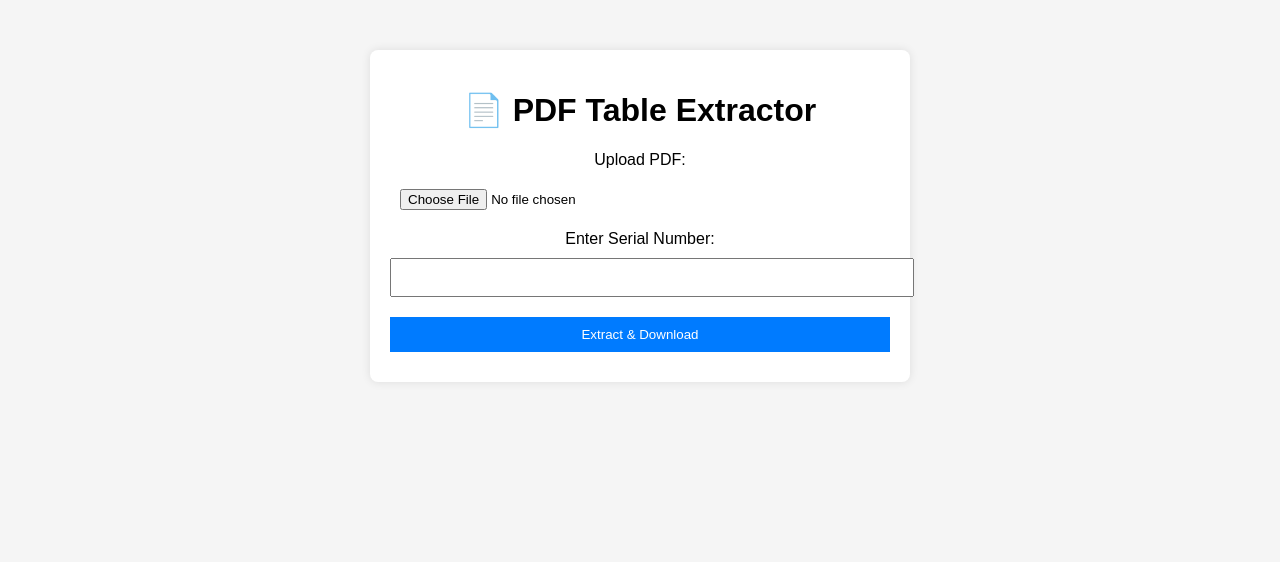
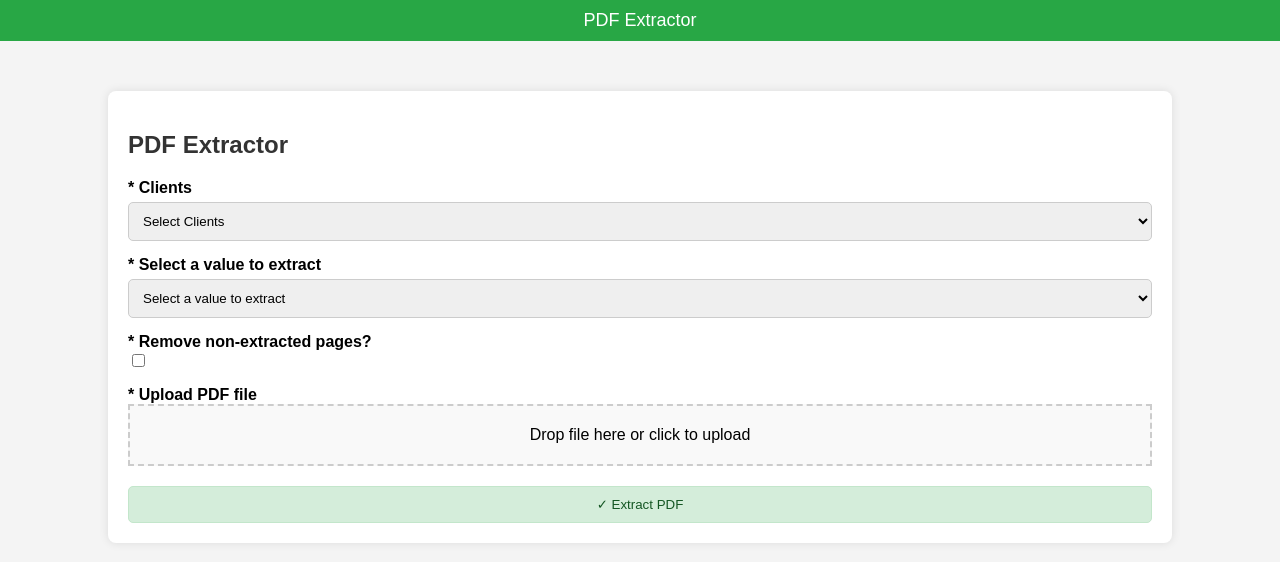
Before and after one commit to romalpages/pagestest, a Flask app: page / in a window 1280 px wide. Shown: the top 562 px of the page. Run offline with Flask 3, Linux system fonts and the light colour scheme.

Commit message:
Update upload.html

```diff
--- a/templates/upload.html
+++ b/templates/upload.html
@@ -3,19 +3,89 @@
 <head>
     <meta charset="UTF-8">
     <meta name="viewport" content="width=device-width, initial-scale=1.0">
-    <title>PDF Table Extractor</title>
-    <link rel="stylesheet" href="{{ url_for('static', filename='styles.css') }}">
+    <title>PDF Extractor</title>
+    <style>
+        body {
+            font-family: Arial, sans-serif;
+            background-color: #f4f4f4;
+            margin: 0;
+            padding: 0;
+        }
+        .navbar {
+            background-color: #28a745;
+            padding: 10px;
+            color: white;
+            text-align: center;
+            font-size: 18px;
+        }
+        .container {
+            width: 80%;
+            margin: 50px auto;
+            background: #fff;
+            padding: 20px;
+            border-radius: 8px;
+            box-shadow: 0 0 10px rgba(0, 0, 0, 0.1);
+        }
+        h2 {
+            color: #333;
+        }
+        .form-group {
+            margin-bottom: 15px;
+        }
+        label {
+            display: block;
+            font-weight: bold;
+        }
+        select, input[type="file"], button {
+            width: 100%;
+            padding: 10px;
+            margin-top: 5px;
+            border: 1px solid #ccc;
+            border-radius: 5px;
+        }
+        .upload-box {
+            border: 2px dashed #ccc;
+            padding: 20px;
+            text-align: center;
+            cursor: pointer;
+            background: #f9f9f9;
+        }
+        .btn-extract {
+            background-color: #d4edda;
+            border: 1px solid #c3e6cb;
+            color: #155724;
+            padding: 10px;
+            cursor: pointer;
+            text-align: center;
+            border-radius: 5px;
+        }
+    </style>
 </head>
 <body>
+    <div class="navbar">PDF Extractor</div>
     <div class="container">
-        <h1>📄 PDF Table Extractor</h1>
-        <form action="/" method="post" enctype="multipart/form-data">
-            <label for="pdf_file">Upload PDF:</label>
-            <input type="file" name="pdf_file" required>
-            <label for="serial_number">Enter Serial Number:</label>
-            <input type="text" name="serial_number" required>
-            <button type="submit">Extract & Download</button>
-        </form>
+        <h2>PDF Extractor</h2>
+        <div class="form-group">
+            <label for="clients">* Clients</label>
+            <select id="clients">
+                <option>Select Clients</option>
+            </select>
+        </div>
+        <div class="form-group">
+            <label for="extract-value">* Select a value to extract</label>
+            <select id="extract-value">
+                <option>Select a value to extract</option>
+            </select>
+        </div>
+        <div class="form-group">
+            <label>* Remove non-extracted pages?</label>
+            <input type="checkbox">
+        </div>
+        <div class="form-group">
+            <label>* Upload PDF file</label>
+            <div class="upload-box">Drop file here or click to upload</div>
+        </div>
+        <button class="btn-extract">✓ Extract PDF</button>
     </div>
 </body>
 </html>
```
